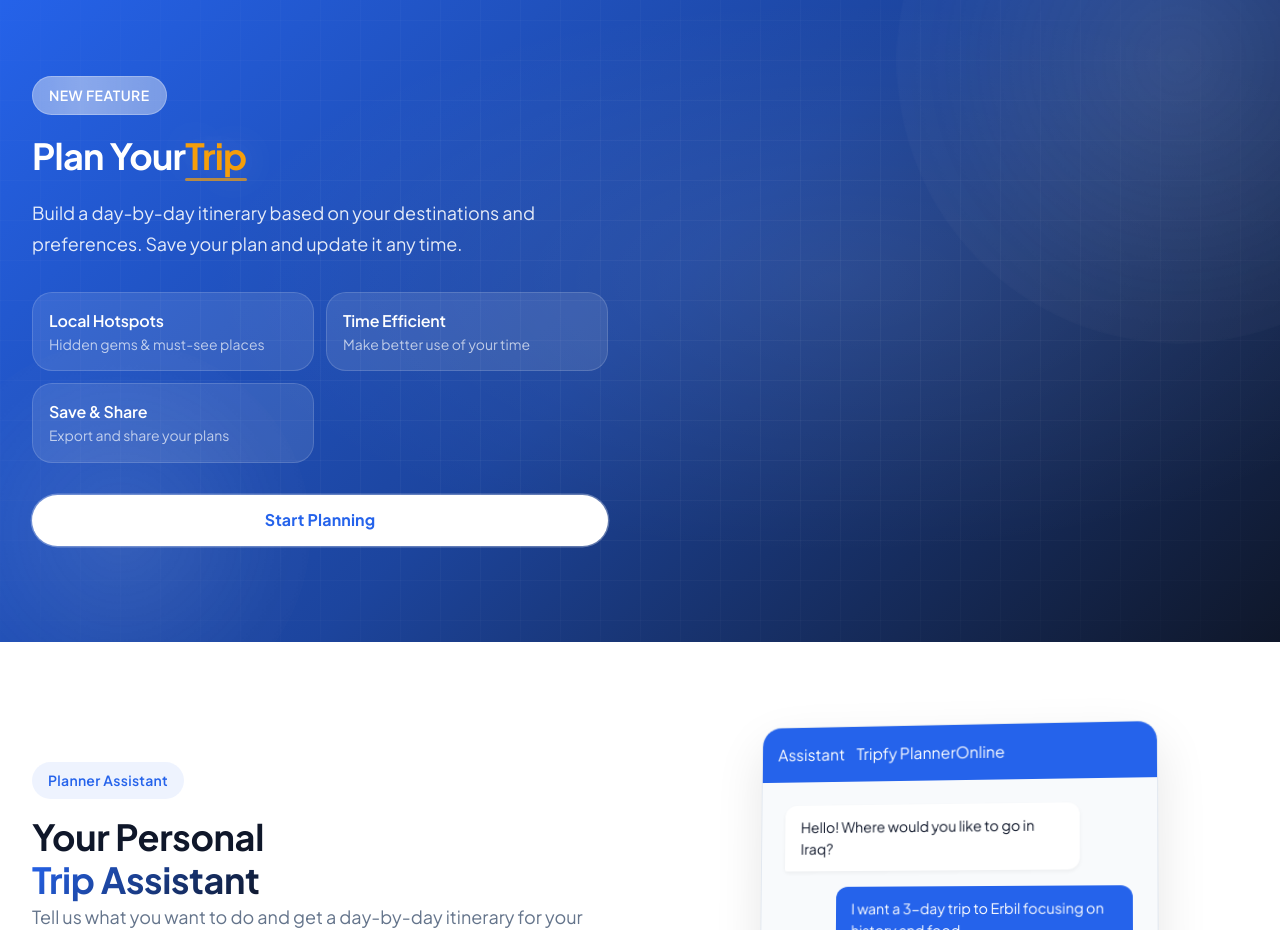
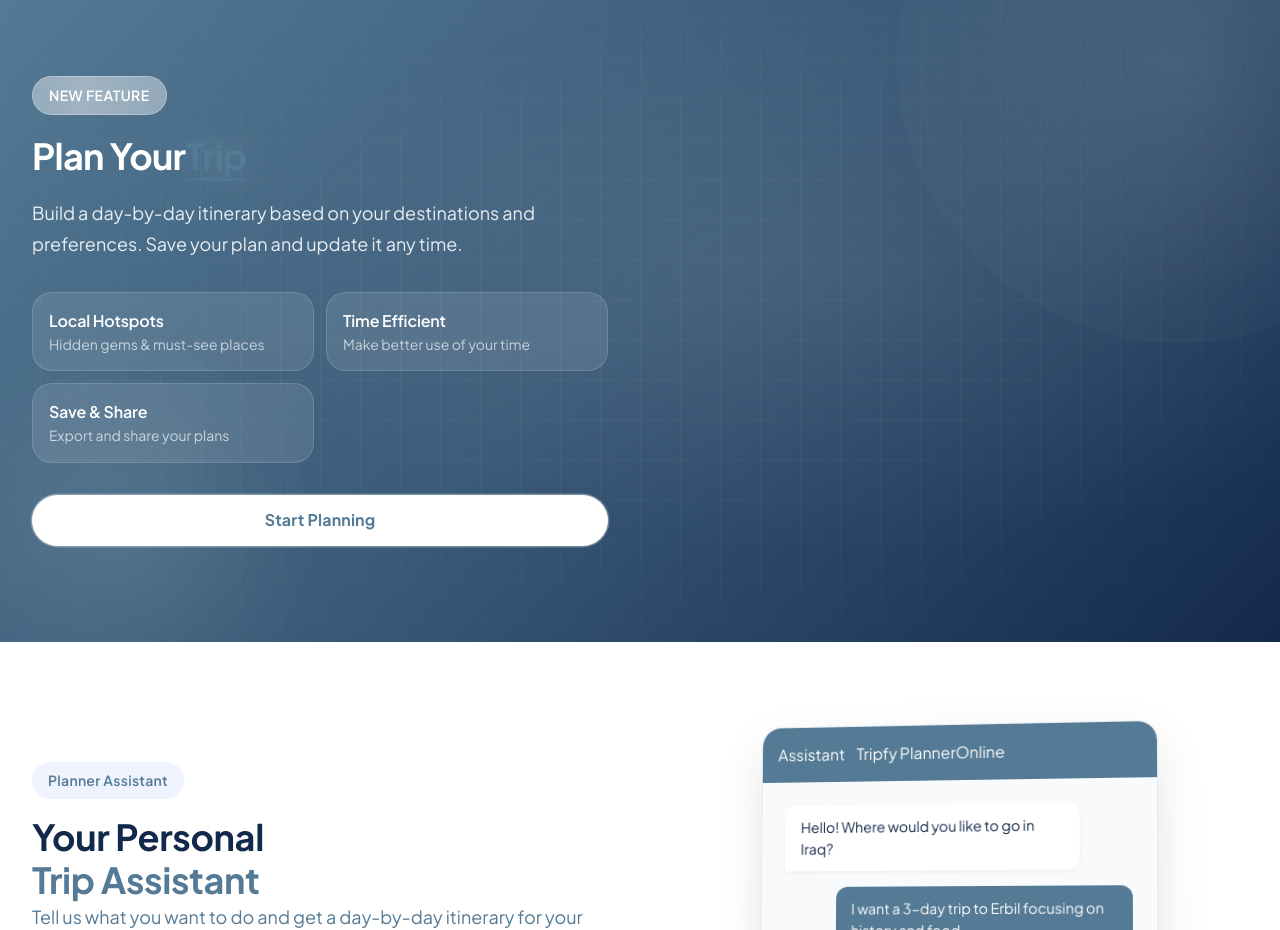
Before and after one commit to itsmemustafa/Tripfy, a React (Vite) app in the folder client/myapp/: page / in a window 1280 px wide. Shown: the part 1620-2550 px from the top of the page. Built offline with nearby package versions, Linux system fonts and the light colour scheme; no server answers.

Commit message:
Apply minimalist Steel Blue theme and white backgrounds

```diff
--- a/client/myapp/package.json
+++ b/client/myapp/package.json
@@ -18,7 +18,8 @@
     "react": "^19.2.0",
     "react-dom": "^19.2.0",
     "react-map-gl": "^7.1.9",
-    "react-router-dom": "^7.12.0"
+    "react-router-dom": "^7.12.0",
+    "react-type-animation": "^3.2.0"
   },
   "devDependencies": {
     "@eslint/js": "^9.39.1",
--- a/client/myapp/src/index.css
+++ b/client/myapp/src/index.css
@@ -2,39 +2,44 @@
 
 :root {
   /*  Modern Minimalist Theme Colors  */
-  /* Primary - Bright Blue */
-  --color-primary: #2563eb;
-  --color-primary-light: #3b82f6;
-  --color-primary-dark: #1d4ed8;
+  /* Primary - Steel Blue */
+  --color-primary: #547A95;
+  --color-primary-light: #7094b0;
+  --color-primary-dark: #3f5e75;
 
-  /* Secondary - Dark Slate / Black */
-  --color-secondary: #0f172a;
-  --color-secondary-light: #334155;
-  --color-secondary-dark: #020617;
+  /* Secondary - Navy Blue */
+  --color-secondary: #13294B;
+  --color-secondary-light: #1e4175;
+  --color-secondary-dark: #0a1424;
 
-  /* Accent - Gold for ratings (kept for utility) */
-  --color-accent: #f59e0b;
-  --color-accent-light: #fbbf24;
-  --color-accent-dark: #d97706;
+  /* Accent - Steel Blue */
+  --color-accent: #547A95;
+  --color-accent-light: #7094b0;
+  --color-accent-dark: #3f5e75;
 
   /* ===== Background Colors ===== */
-  --bg-body: #ffffff;
-  --bg-primary: #ffffff;
-  --bg-secondary: #f8fafc;
-  /* Light Slate */
-  --bg-card: #ffffff;
-  --bg-tertiary: #f1f5f9;
-  --bg-dark: #0f172a;
-  --bg-gradient: linear-gradient(135deg, #f8fafc 0%, #ffffff 100%);
-  --bg-hero-gradient: linear-gradient(135deg, #e0f2f7 0%, #dbeafe 100%);
+  --bg-body: #FFFFFF;
+  /* White */
+  --bg-primary: #FFFFFF;
+  --bg-secondary: #F4F6EF;
+  /* Off-white for contrast elements */
+  --bg-card: #FFFFFF;
+  --bg-tertiary: #F4F6EF;
+  --bg-dark: #13294B;
+  /* Navy */
+  --bg-gradient: linear-gradient(135deg, #FFFFFF 0%, #F4F6EF 100%);
+  --bg-hero-gradient: linear-gradient(135deg, #FFFFFF 0%, #F4F6EF 100%);
 
   /* ===== Text Colors ===== */
-  --text-main: #0f172a;
-  --text-primary: #0f172a;
-  --text-secondary: #64748b;
-  --text-muted: #94a3b8;
+  --text-main: #13294B;
+  /* Navy for main text */
+  --text-primary: #13294B;
+  --text-secondary: #547A95;
+  /* Steel Blue for secondary/links */
+  --text-muted: #6b7a90;
+  /* grayish blue */
   --text-light: #ffffff;
-  --text-accent: #2563eb;
+  --text-accent: #547A95;
 
   /* ===== Typography ===== */
   --font-family: "Plus Jakarta Sans", system-ui, -apple-system, sans-serif;
@@ -96,9 +101,9 @@
   --shadow-xl: 0 16px 40px rgba(0, 0, 0, 0.1);
   --shadow-2xl: 0 24px 60px rgba(0, 0, 0, 0.12);
   --shadow-card: 0 4px 20px rgba(0, 0, 0, 0.05);
-  --shadow-card-hover: 0 12px 32px rgba(37, 99, 235, 0.15);
-  /* Blue-tinted shadow */
-  --shadow-primary: 0 8px 24px rgba(37, 99, 235, 0.25);
+  --shadow-card-hover: 0 12px 32px rgba(84, 122, 149, 0.15);
+  /* Primary-tinted shadow */
+  --shadow-primary: 0 8px 24px rgba(84, 122, 149, 0.25);
   /* Blue shadow */
 
   /* ===== Transitions ===== */
@@ -136,16 +141,19 @@
   --color-forest-800: #1e40af;
   --color-forest-900: #1e3a8a;
 
-  --color-stone-50: #f8fafc;
-  --color-stone-100: #f1f5f9;
-  --color-stone-200: #e2e8f0;
-  --color-stone-300: #cbd5e1;
-  --color-stone-400: #94a3b8;
-  --color-stone-500: #64748b;
-  --color-stone-600: #475569;
-  --color-stone-700: #334155;
-  --color-stone-800: #1e293b;
-  --color-stone-900: #0f172a;
+  --color-stone-50: #F4F6EF;
+  /* Off-white */
+  --color-stone-100: #e8ebdf;
+  --color-stone-200: #daddd3;
+  --color-stone-300: #c1c6bb;
+  --color-stone-400: #93a8ab;
+  --color-stone-500: #6b7a90;
+  --color-stone-600: #547A95;
+  /* Steel Blue */
+  --color-stone-700: #3f5e75;
+  --color-stone-800: #1e4175;
+  --color-stone-900: #13294B;
+  /* Navy */
 
   --color-earth-500: #f59e0b;
   --color-sunset-600: #ea580c;
@@ -260,28 +268,36 @@ body {
 }
 
 @keyframes loaderSpin {
+
   0%,
   100% {
     box-shadow: .2em 0px 0 0px currentColor;
   }
+
   12% {
     box-shadow: .2em .2em 0 0 currentColor;
   }
+
   25% {
     box-shadow: 0 .2em 0 0px currentColor;
   }
+
   37% {
     box-shadow: -.2em .2em 0 0 currentColor;
   }
+
   50% {
     box-shadow: -.2em 0 0 0 currentColor;
   }
+
   62% {
     box-shadow: -.2em -.2em 0 0 currentColor;
   }
+
   75% {
     box-shadow: 0px -.2em 0 0 currentColor;
   }
+
   87% {
     box-shadow: .2em -.2em 0 0 currentColor;
   }
@@ -294,23 +310,17 @@ body {
 .admin-loading p {
   display: none;
 }
+
 ::selection {
-  background: #a29bfe;
+  background: var(--color-primary);
   color: #ffffff;
-  text-shadow: 1px 1px 4px rgba(90, 60, 220, 0.6);
-  text-decoration-color: #ffffff;
-  text-decoration-thickness: 2px;
 }
 
 ::-moz-selection {
-  background: #a29bfe;
+  background: var(--color-primary);
   color: #ffffff;
-  text-shadow: 1px 1px 4px rgba(90, 60, 220, 0.6);
-  text-decoration: underline;
-  text-decoration-color: #ffffff;
-  text-decoration-style: wavy;
-  text-decoration-thickness: 2px;
 }
+
 #root {
   min-height: 100vh;
   display: flex;
@@ -416,13 +426,14 @@ svg {
 .btn-primary {
   background: var(--color-primary);
   color: white;
-  box-shadow: var(--shadow-primary);
+  /* White text for Steel Blue */
+  box-shadow: 0 8px 24px rgba(84, 122, 149, 0.35);
 }
 
 .btn-primary:hover {
   background: var(--color-primary-light);
   transform: translateY(-2px);
-  box-shadow: 0 12px 28px rgba(37, 99, 235, 0.35);
+  box-shadow: 0 12px 28px rgba(84, 122, 149, 0.45);
 }
 
 .btn-primary:active {
@@ -513,19 +524,13 @@ svg {
 }
 
 .text-gradient {
-  background: linear-gradient(
-    135deg,
-    var(--color-primary) 0%,
-    var(--color-secondary) 100%
-  );
-  -webkit-background-clip: text;
-  -webkit-text-fill-color: transparent;
-  background-clip: text;
+  color: var(--color-primary);
+  /* Fallback plain color applied, removing gradient effect based on user preference */
 }
 
-/* ============================================
+/*
    CARD STYLES - Soft organic design
-   ============================================ */
+    */
 
 .card {
   background: var(--bg-card);
@@ -556,9 +561,9 @@ svg {
   transform: scale(1.05);
 }
 
-/* ============================================
+/*
    FORM STYLES
-   ============================================ */
+    */
 
 .form-input {
   width: 100%;
@@ -575,7 +580,7 @@ svg {
 .form-input:focus {
   outline: none;
   border-color: var(--color-primary);
-  box-shadow: 0 0 0 4px rgba(37, 99, 235, 0.1);
+  box-shadow: 0 0 0 4px rgba(84, 122, 149, 0.1);
 }
 
 .form-input::placeholder {
@@ -621,6 +626,7 @@ svg {
 }
 
 @keyframes float {
+
   0%,
   100% {
     transform: translateY(0);
@@ -632,6 +638,7 @@ svg {
 }
 
 @keyframes pulse {
+
   0%,
   100% {
     opacity: 1;
```
Also changed, not shown: 1 other file (tests, documents, lock files or other folders).
